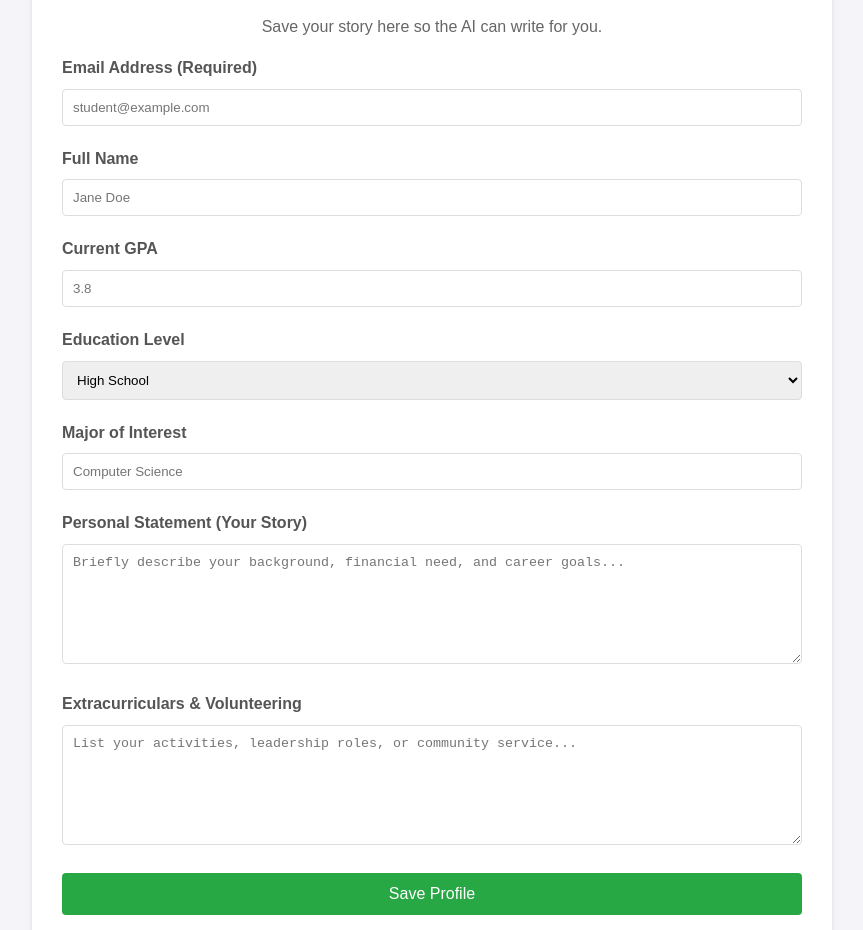
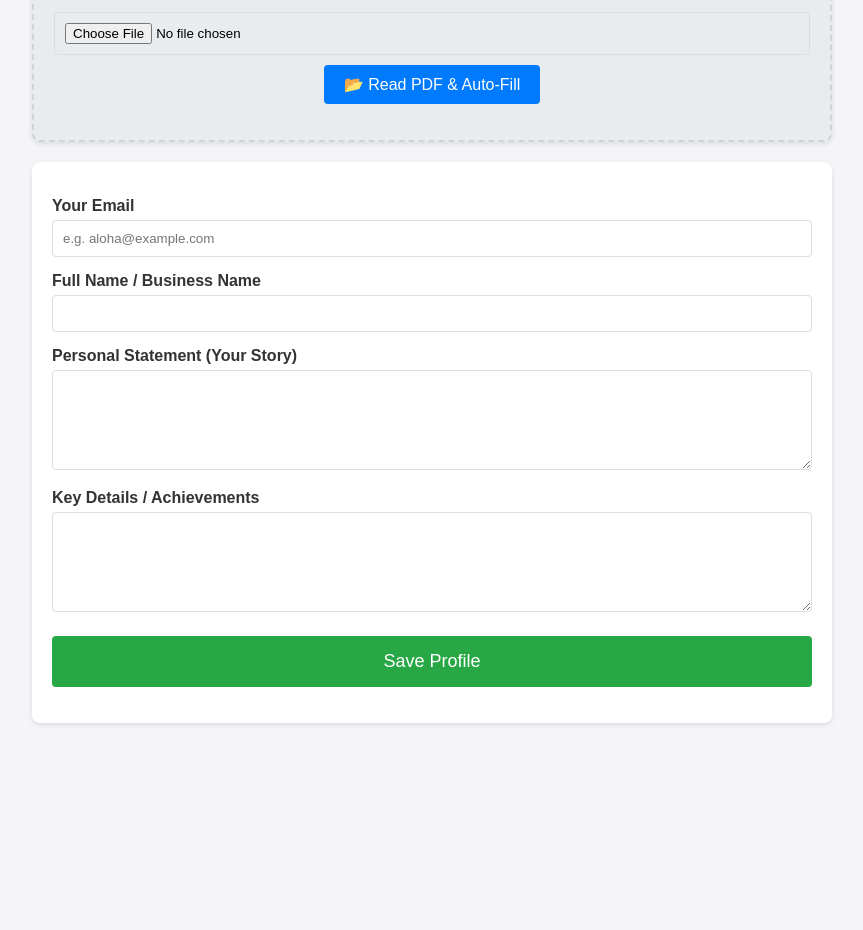
Before and after one commit to hawaiibookmark-ops/scholarship-copilot-live, a website: page profile.html in a window 1280 px wide. Shown: the part 216-1146 px from the top of the page, without its empty margins (208-1071 px from the left). After the commit the page ends 1019 px from the top, so only its background shows below. Drawn offline with Linux system fonts and the light colour scheme.

Commit message:
Add PDF Reader

```diff
--- a/package.json
+++ b/package.json
@@ -22,6 +22,8 @@
     "axios": "^1.13.2",
     "dotenv": "^17.2.3",
     "express": "^5.2.1",
+    "multer": "^2.0.2",
+    "pdf-parse": "^2.4.5",
     "pg": "^8.16.3"
   }
 }
--- a/profile.html
+++ b/profile.html
@@ -2,118 +2,87 @@
 <html lang="en">
 <head>
     <meta charset="UTF-8">
-    <meta name="viewport" content="width=device-width, initial-scale=1.0">
-    <title>My Digital Resume - Scholarship Copilot</title>
+    <title>My Digital Resume</title>
     <style>
-        body { font-family: sans-serif; max-width: 800px; margin: 40px auto; padding: 20px; line-height: 1.6; background-color: #f4f4f9; }
-        .container { background: white; padding: 30px; border-radius: 8px; box-shadow: 0 2px 5px rgba(0,0,0,0.1); }
-        h1 { color: #333; text-align: center; }
-        .form-group { margin-bottom: 20px; }
-        label { display: block; font-weight: bold; margin-bottom: 8px; color: #555; }
-        input, textarea, select { width: 100%; padding: 10px; border: 1px solid #ddd; border-radius: 4px; box-sizing: border-box; }
-        textarea { height: 120px; resize: vertical; }
-        button { background-color: #28a745; color: white; padding: 12px 20px; border: none; border-radius: 4px; width: 100%; font-size: 16px; cursor: pointer; }
-        button:hover { background-color: #218838; }
-        #message { margin-top: 20px; text-align: center; font-weight: bold; }
-        .nav { margin-bottom: 20px; text-align: center; }
-        .nav a { margin: 0 10px; color: #007bff; text-decoration: none; }
+        body { font-family: sans-serif; max-width: 800px; margin: 40px auto; padding: 20px; background-color: #f4f4f9; }
+        .nav { text-align: center; margin-bottom: 30px; }
+        .nav a { margin: 0 15px; text-decoration: none; color: #007bff; font-weight: bold; }
+        .section { background: white; padding: 20px; border-radius: 8px; margin-bottom: 20px; box-shadow: 0 2px 5px rgba(0,0,0,0.1); }
+        label { display: block; margin-top: 15px; font-weight: bold; color: #333; }
+        input, textarea, select { width: 100%; padding: 10px; margin-top: 5px; border: 1px solid #ddd; border-radius: 4px; box-sizing: border-box; }
+        textarea { height: 100px; font-family: sans-serif; }
+        button { width: 100%; padding: 15px; background-color: #28a745; color: white; border: none; border-radius: 4px; font-size: 18px; cursor: pointer; margin-top: 20px; }
+        .upload-box { background-color: #e9ecef; border: 2px dashed #ced4da; padding: 20px; text-align: center; }
+        .upload-btn { background-color: #007bff; width: auto; padding: 10px 20px; font-size: 16px; margin-top: 10px; }
     </style>
 </head>
 <body>
-
     <div class="nav">
-        <a href="write.html">Go to Essay Writer →</a>
+        <a href="index.html">Search</a> | <strong>Profile</strong> | <a href="write.html">Grant Writer</a>
     </div>
 
-    <div class="container">
-        <h1>My Digital Resume</h1>
-        <p style="text-align: center; color: #666;">Save your story here so the AI can write for you.</p>
+    <div class="section upload-box">
+        <h3>🚀 Upload Resume / Business Plan</h3>
+        <p>Select a PDF to auto-fill your profile.</p>
+        <input type="file" id="resumeFile" accept="application/pdf">
+        <br>
+        <button class="upload-btn" onclick="uploadResume()">📂 Read PDF & Auto-Fill</button>
+        <p id="uploadStatus"></p>
+    </div>
 
-        <form id="profileForm">
-            <div class="form-group">
-                <label>Email Address (Required)</label>
-                <input type="email" id="email" required placeholder="student@example.com">
-            </div>
-
-            <div class="form-group">
-                <label>Full Name</label>
-                <input type="text" id="fullName" placeholder="Jane Doe">
-            </div>
-
-            <div class="form-group">
-                <label>Current GPA</label>
-                <input type="number" step="0.01" id="gpa" placeholder="3.8">
-            </div>
-
-            <div class="form-group">
-                <label>Education Level</label>
-                <select id="educationLevel">
-                    <option value="High School">High School</option>
-                    <option value="Undergraduate">Undergraduate</option>
-                    <option value="Graduate">Graduate</option>
-                </select>
-            </div>
-
-            <div class="form-group">
-                <label>Major of Interest</label>
-                <input type="text" id="major" placeholder="Computer Science">
-            </div>
-
-            <div class="form-group">
-                <label>Personal Statement (Your Story)</label>
-                <textarea id="story" placeholder="Briefly describe your background, financial need, and career goals..."></textarea>
-            </div>
-
-            <div class="form-group">
-                <label>Extracurriculars & Volunteering</label>
-                <textarea id="extras" placeholder="List your activities, leadership roles, or community service..."></textarea>
-            </div>
-
-            <button type="submit">Save Profile</button>
-        </form>
-
-        <div id="message"></div>
+    <div class="section">
+        <label>Your Email</label>
+        <input type="email" id="email" placeholder="e.g. aloha@example.com">
+        <label>Full Name / Business Name</label>
+        <input type="text" id="full_name">
+        <label>Personal Statement (Your Story)</label>
+        <textarea id="personal_statement"></textarea>
+        <label>Key Details / Achievements</label>
+        <textarea id="extracurriculars"></textarea>
+        <button onclick="saveProfile()">Save Profile</button>
+        <p id="status"></p>
     </div>
 
     <script>
-        document.getElementById('profileForm').addEventListener('submit', async (e) => {
-            e.preventDefault();
-            const msg = document.getElementById('message');
-            msg.textContent = "Saving...";
-            msg.style.color = "blue";
+        async function uploadResume() {
+            const file = document.getElementById('resumeFile').files[0];
+            const status = document.getElementById('uploadStatus');
+            if (!file) return alert("Select a PDF first!");
 
-            const formData = {
-                email: document.getElementById('email').value,
-                full_name: document.getElementById('fullName').value,
-                current_gpa: document.getElementById('gpa').value,
-                education_level: document.getElementById('educationLevel').value,
-                major_of_interest: document.getElementById('major').value,
-                personal_statement: document.getElementById('story').value,
-                extracurriculars: document.getElementById('extras').value
-            };
+            const formData = new FormData();
+            formData.append('resume', file);
+            status.innerText = "Reading PDF...";
 
             try {
-                const response = await fetch('/api/save-profile', {
-                    method: 'POST',
-                    headers: { 'Content-Type': 'application/json' },
-                    body: JSON.stringify(formData)
-                });
+                const res = await fetch('/api/upload-resume', { method: 'POST', body: formData });
+                const data = await res.json();
+                if (data.success) {
+                    document.getElementById('personal_statement').value = data.text;
+                    status.innerText = "✅ Done! Text extracted below.";
+                } else { status.innerText = "❌ Error reading PDF."; }
+            } catch(e) { status.innerText = "❌ Upload failed."; }
+        }
 
-                const result = await response.json();
+        async function saveProfile() {
+            const data = {
+                email: document.getElementById('email').value,
+                full_name: document.getElementById('full_name').value,
+                personal_statement: document.getElementById('personal_statement').value,
+                extracurriculars: document.getElementById('extracurriculars').value,
+                current_gpa: "N/A", education_level: "Business", major_of_interest: "Housing"
+            };
+            const status = document.getElementById('status');
+            status.innerText = "Saving...";
 
-                if (result.success) {
-                    msg.textContent = "✅ Profile saved! You can now use the Essay Writer.";
-                    msg.style.color = "green";
-                } else {
-                    msg.textContent = "❌ Error: " + (result.error || "Could not save.");
-                    msg.style.color = "red";
-                }
-            } catch (err) {
-                console.error(err);
-                msg.textContent = "❌ Network Error.";
-                msg.style.color = "red";
-            }
-        });
+            const res = await fetch('/api/save-profile', {
+                method: 'POST',
+                headers: { 'Content-Type': 'application/json' },
+                body: JSON.stringify(data)
+            });
+            const result = await res.json();
+            if(result.success) status.innerText = '✅ Saved! Ready for Grant Writer.';
+            else status.innerText = '❌ Error: ' + result.error;
+        }
     </script>
 </body>
 </html>
```
Also changed, not shown: server.js (+36 -95 lines), 1 other file.
